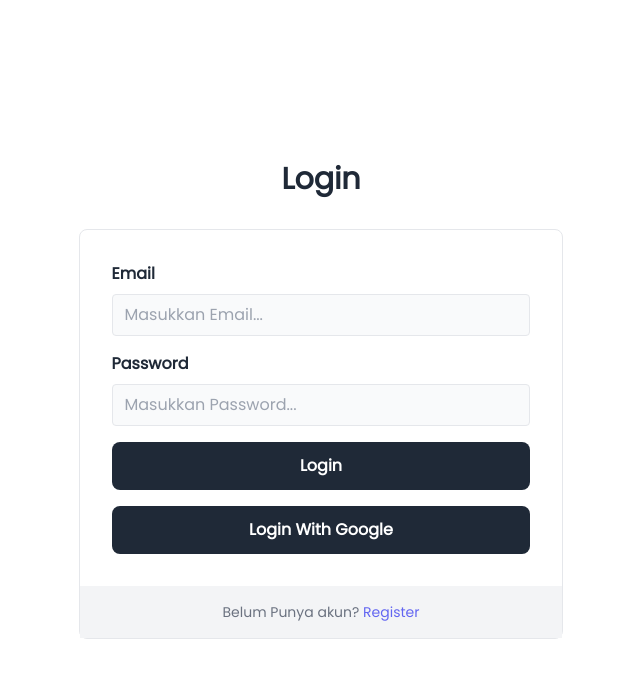
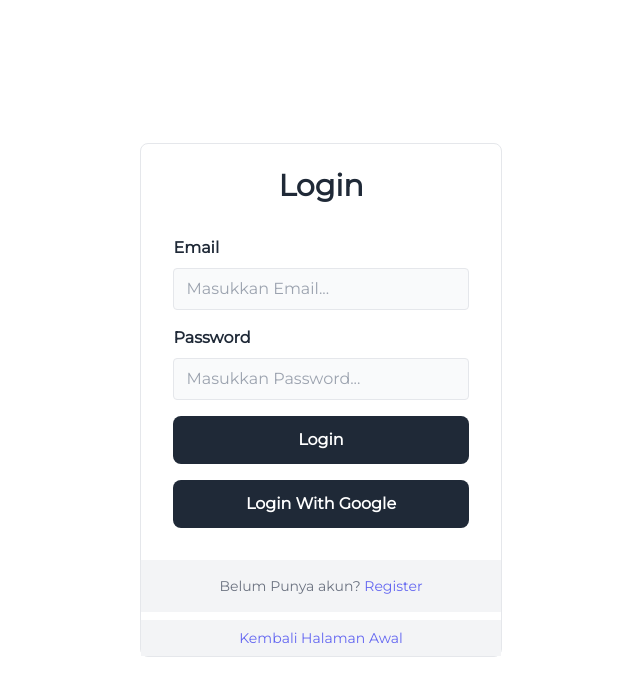
Before and after one commit to tianreformis/ecommerce-nextjs-staging, a Next.js app: page /auth/login in a window 1280 px wide. Shown: the top 696 px of the page, without its empty margins (319-959 px from the left). Built offline with nearby package versions, Linux system fonts and the light colour scheme.

Commit message:
refactoring error text

```diff
--- a/src/components/layouts/AuthLayout/index.tsx
+++ b/src/components/layouts/AuthLayout/index.tsx
@@ -27,14 +27,15 @@ const AuthLayout = (props: propsTypes) => {
         <div className="flex flex-row h-screen w-screen justify-center items-center">
             <div className="bg-white py-6 sm:py-8 lg:py-12">
                 <div className="mx-auto max-w-screen-2xl px-4 md:px-8">
-                    <h2 className="mb-4 text-center text-2xl font-extrabold text-gray-800 md:mb-8 lg:text-3xl">{title}</h2>
 
                     <form className="mx-auto max-w-lg rounded-lg border"
                         onSubmit={submitForms}
                     >
+                        <h2 className="mt-6 text-center text-2xl font-bold text-gray-800 lg:text-3xl hover:underline">{title}</h2>
+
                         {children}
                         <div className="flex flex-col gap-4">
-                            {error && <p className="text-slate- bg-red-400 py-2 px-2  flex justify-center rounded-lg">{error}</p>}
+                            {error && <p className="text-slate- bg-red-400 py-2 px-2  flex justify-center rounded-lgn text-gray-700 font-bold mb-1 mx-8 rounded-sm">{error}</p>}
                         </div>
 
                         <div className="flex items-center justify-center bg-gray-100 p-4">
@@ -43,6 +44,15 @@ const AuthLayout = (props: propsTypes) => {
                                     {linkTitle}
                                 </Link>
                             </p>
+                        </div>
+                        <div className="p-2 text-sm flex flex-row justify-center align-middle items-center bg-gray-100 mt-2">
+                            <span className="text-indigo-500 hover:text-indigo-600">
+                                <Link href="/">
+                                    Kembali Halaman Awal
+                                </Link>
+
+                            </span>
+
                         </div>
                     </form>
                 </div>
--- a/src/components/ui/button/index.tsx
+++ b/src/components/ui/button/index.tsx
@@ -10,6 +10,7 @@ const Button = (props: PropsTypes) => {
         <>
             <button
                 className="block rounded-lg bg-gray-800 px-8 py-3 text-center text-sm font-semibold text-white outline-none ring-gray-300 transition duration-100 hover:bg-gray-700 focus-visible:ring active:bg-gray-600 md:text-base"
+
                 type={type}
                 onClick={onClick}
 
--- a/src/pages/_app.tsx
+++ b/src/pages/_app.tsx
@@ -1,20 +1,21 @@
 import "@/styles/globals.css";
 import { SessionProvider } from "next-auth/react";
 import type { AppProps } from "next/app";
-import { Poppins } from "next/font/google"
+import {Montserrat } from "next/font/google"
 
-const poppins = Poppins({
+
+const montserrat = Montserrat({
   subsets: ["latin"],
   display: "swap",
-  weight: ["300", "400"]
-});
+  weight: ["300", "400"],
+})
 
 export default function App({ Component,
   pageProps: { session, ...pageProps },
 }: AppProps) {
   return (
     <SessionProvider session={session}>
-      <div className={poppins.className}>
+      <div className={montserrat.className}>
         <Component {...pageProps} />
       </div>
     </SessionProvider>
--- a/src/pages/index.tsx
+++ b/src/pages/index.tsx
@@ -1,7 +1,5 @@
 import HomeView from "@/components/view/home";
 import Head from "next/head";
-
-
 
 export default function Home() {
   return (
```
